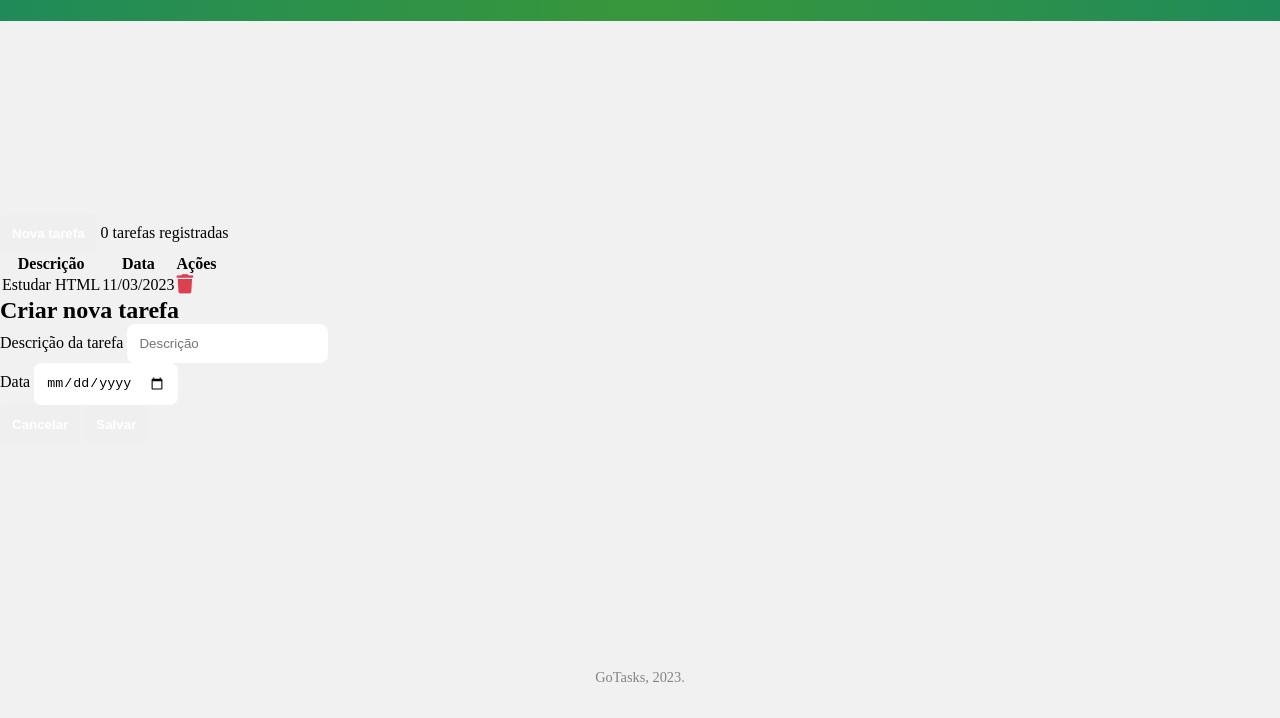
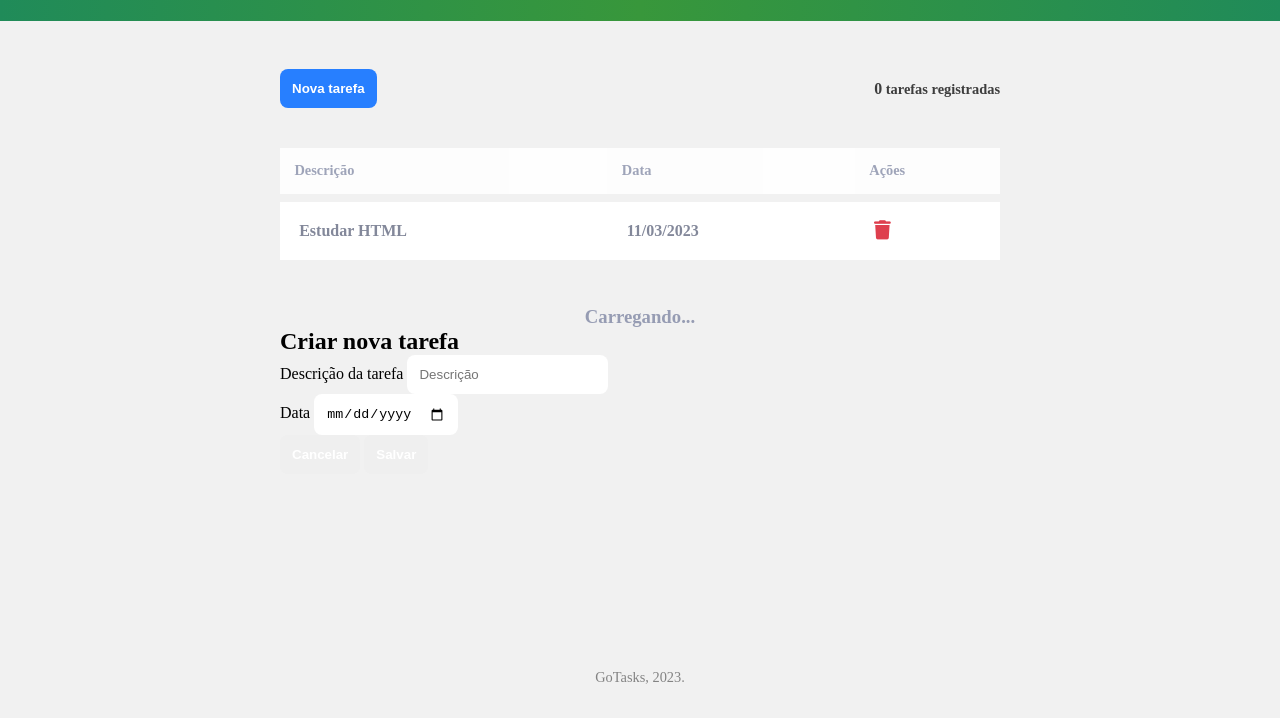
Before and after one commit to GilCarvalhal/GoTasks, a plain HTML site: page index.html in a window 1280 px wide. Shown: the part 82-800 px from the top of the page. Drawn offline with Linux system fonts and the light colour scheme.

Commit message:
Estilizando tabela

```diff
--- /dev/null
+++ b/css/index.css
@@ -0,0 +1,65 @@
+.container {
+  width: 100%;
+  max-width: 720px;
+  margin: 3em auto 6em auto;
+  flex: 1;
+}
+
+/* HEADER ======= */
+.main-header {
+  display: flex;
+  align-items: center;
+  justify-content: space-between;
+  margin-bottom: 2em;
+}
+
+.main-header .btn-new-task {
+  background-color: #277fff;
+}
+
+.main-header .btn-new-task:hover {
+  background-color: #0068ff;
+}
+
+.main-header .total-tasks {
+  color: #3d3d3d;
+  font-size: 0.9em;
+  font-weight: 600;
+}
+
+.main-header #count-tasks {
+  font-weight: 700;
+  font-size: 1.1em;
+}
+
+/* TABLE ======= */
+table {
+  width: 100%;
+  text-align: left;
+  border-spacing: 0 0.5rem;
+}
+
+table thead th {
+  background-color: #fff;
+  color: #969cb3;
+  opacity: 0.9;
+  padding: 1em;
+  font-size: 0.9em;
+}
+
+table tbody td {
+  background-color: #fff;
+  color: #83889a;
+  padding: 1.2em;
+  font-weight: 700;
+}
+
+table tbody tr:first-child {
+  margin-top: 24px;
+}
+
+#loading-message {
+  text-align: center;
+  color: #969cb3;
+  margin-top: 2em;
+}
--- a/index.html
+++ b/index.html
@@ -10,6 +10,7 @@
   <link rel="stylesheet" href="./css/reset.css">
   <link rel="stylesheet" href="./css/header.css">
   <link rel="stylesheet" href="./css/footer.css">
+  <link rel="stylesheet" href="./css/index.css">
   <!-- FONTS -->
   <link rel="preconnect" href="https://fonts.googleapis.com">
   <link rel="preconnect" href="https://fonts.gstatic.com" crossorigin>
@@ -28,7 +29,7 @@
   <main class="container">
     <header class="main-header">
       <button class="btn-new-task">Nova tarefa</button>
-      <span>
+      <span class="total-tasks">
         <span id="count-tasks">0</span> tarefas registradas
       </span>
     </header>
@@ -49,6 +50,8 @@
         </tr>
       </tbody>
     </table>
+
+    <h3 id="loading-message">Carregando...</h3>
 
     <div class="modal-background" id="modal">
       <article class="modal-container">
```
